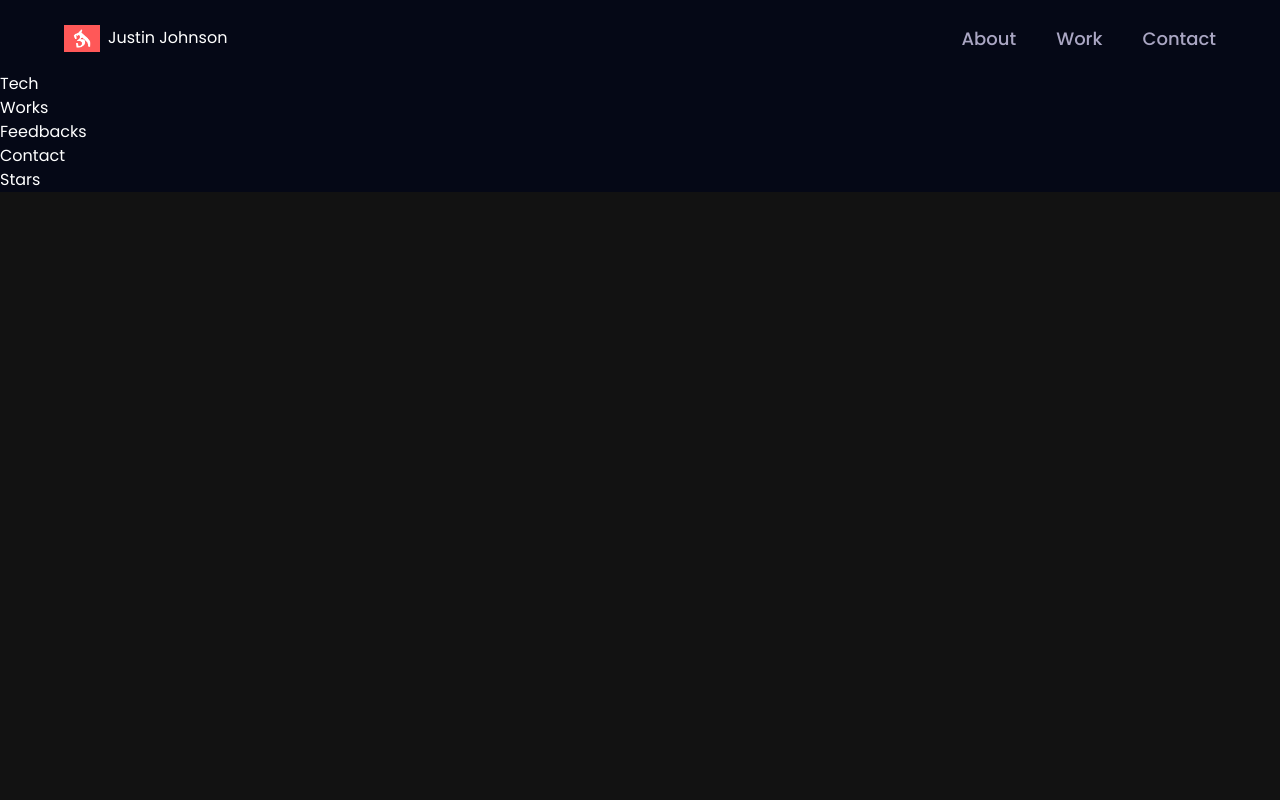
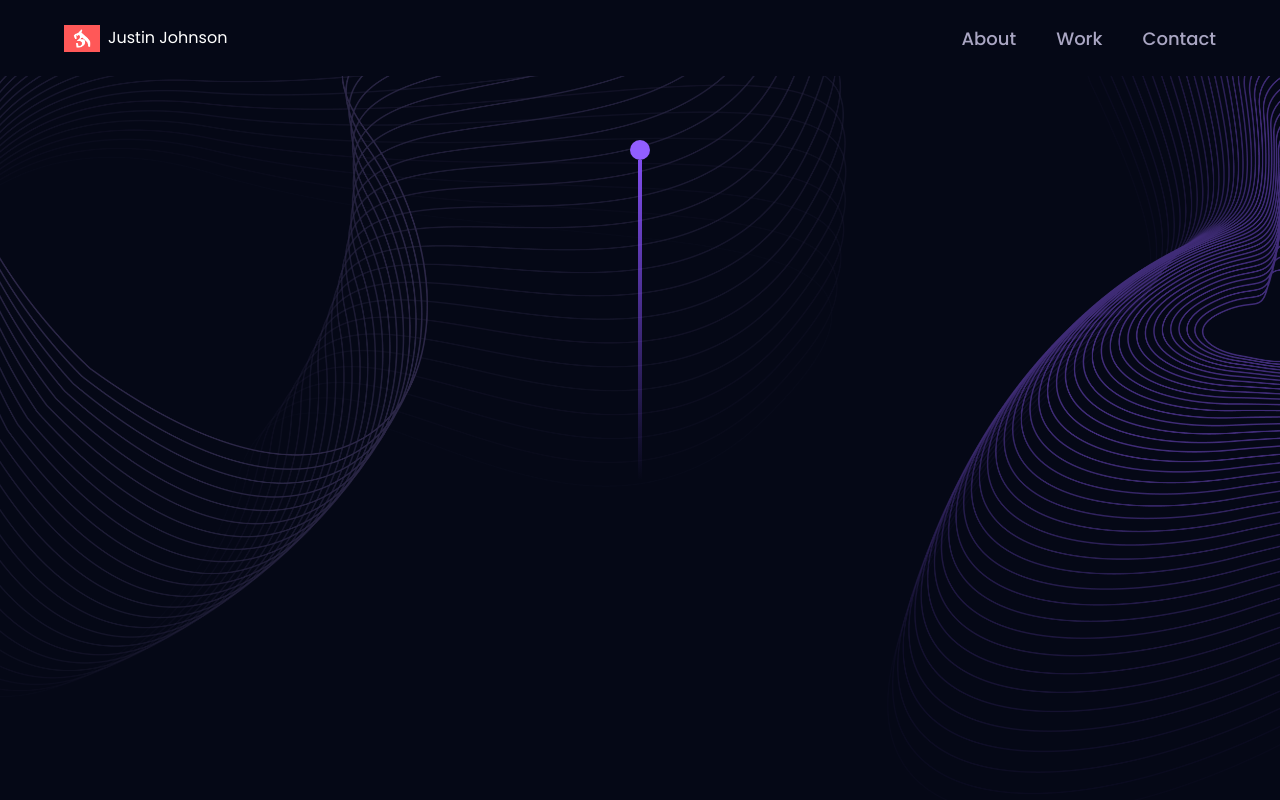
Before and after one commit to threejay20/3D_Portfolio, a React (Vite) app: page / in a window 1280 px wide. Shown: the top 800 px of the page. Built offline with nearby package versions, Linux system fonts and the light colour scheme.

Commit message:
Hero Start

```diff
--- a/src/components/Hero.jsx
+++ b/src/components/Hero.jsx
@@ -1,8 +1,24 @@
-import React from 'react'
+import { motion } from 'framer-motion';
+import { styles } from '../styles';
+import { ComputersCanvas } from './canvas';
 
 const Hero = () => {
   return (
-    <div>Hero</div>
+    <section className="relative w-full h-screen mx-auto">
+
+
+    <div className={`${styles.paddingX} absolute inset-0 top-[120px] mx-auto flex-row items-start gap-5`}>
+      <div className="flex flex-col justify-center items-center mt-5">
+          <div className="w-5 h-5 rounded-full bg-[#915eff]" />
+          <div className="w-1 sm:h-80 h-40 violet-gradient" />
+
+
+      </div>
+
+
+    </div>
+
+    </section>
   )
 }
 
```
